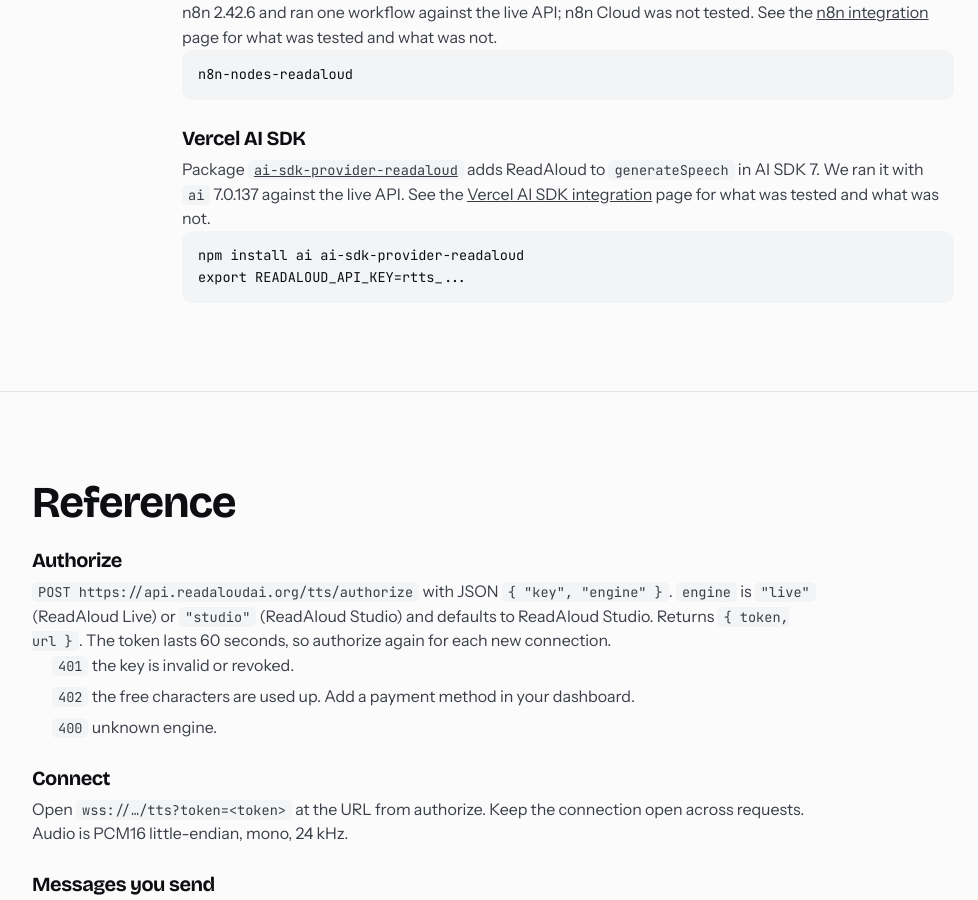
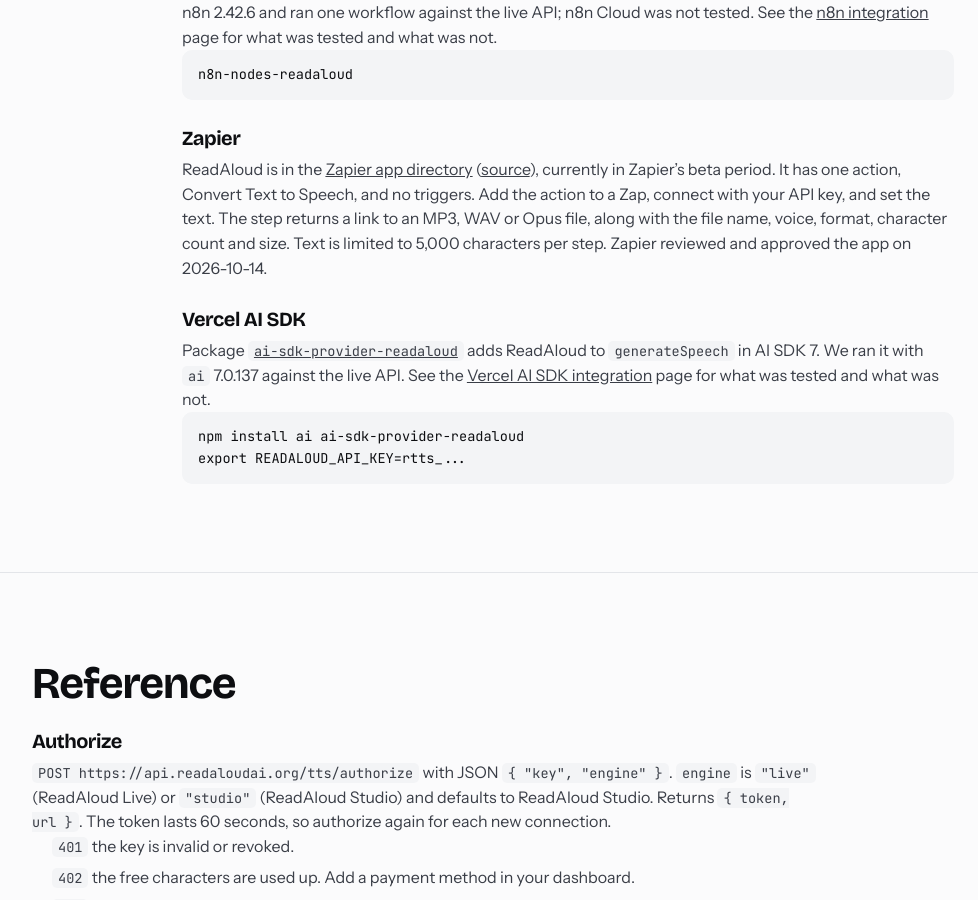
Before and after one commit to tsushanth/ListenAI, a Next.js app in the folder web/: page /developers in a window 1280 px wide. Shown: the part 5466-6366 px from the top of the page, without its empty margins (72-1050 px from the left). Built offline with nearby package versions, Linux system fonts and the light colour scheme; no server answers.

Commit message:
Developers page: add Zapier to the integrations list
The Zapier app was approved into the directory (beta) on 2026-10-14; the listing
at zapier.com/apps/readaloud/integrations is live and shows Convert Text to Speech.

Co-Authored-By: Claude Sonnet 5.5 <noreply@anthropic.com>

```diff
--- a/web/src/app/developers/page.tsx
+++ b/web/src/app/developers/page.tsx
@@ -180,6 +180,9 @@ session = AgentSession(
             <h3 id="n8n">n8n</h3>
             <p>Community node <a href="https://www.npmjs.com/package/n8n-nodes-readaloud" style={{ textDecoration: 'underline' }}><code>n8n-nodes-readaloud</code></a> (<a href="https://github.com/tsushanth/n8n-nodes-readaloud" style={{ textDecoration: 'underline' }}>source</a>). It is a community node, not an n8n-verified one: version 0.1.2 is in n8n&rsquo;s verification review. In a self-hosted n8n, open Settings, Community Nodes, Install and enter the package name below, then add a ReadAloud API credential with your key. We installed it into a local n8n 2.42.6 and ran one workflow against the live API; n8n Cloud was not tested.{integrationLink('n8n', 'n8n integration')}</p>
             <pre style={{ overflowX: 'auto' }}><code>{`n8n-nodes-readaloud`}</code></pre>
+
+            <h3 id="zapier">Zapier</h3>
+            <p>ReadAloud is in the <a href="https://zapier.com/apps/readaloud/integrations" style={{ textDecoration: 'underline' }}>Zapier app directory</a> (<a href="https://github.com/tsushanth/zapier-readaloud" style={{ textDecoration: 'underline' }}>source</a>), currently in Zapier&rsquo;s beta period. It has one action, Convert Text to Speech, and no triggers. Add the action to a Zap, connect with your API key, and set the text. The step returns a link to an MP3, WAV or Opus file, along with the file name, voice, format, character count and size. Text is limited to 5,000 characters per step. Zapier reviewed and approved the app on 2026-10-14.</p>
 
             <h3 id="vercel-ai-sdk">Vercel AI SDK</h3>
             <p>Package <a href="https://www.npmjs.com/package/ai-sdk-provider-readaloud" style={{ textDecoration: 'underline' }}><code>ai-sdk-provider-readaloud</code></a> adds ReadAloud to <code>generateSpeech</code> in AI SDK 7. We ran it with <code>ai</code> 7.0.137 against the live API.{integrationLink('vercel-ai-sdk', 'Vercel AI SDK integration')}</p>
```
